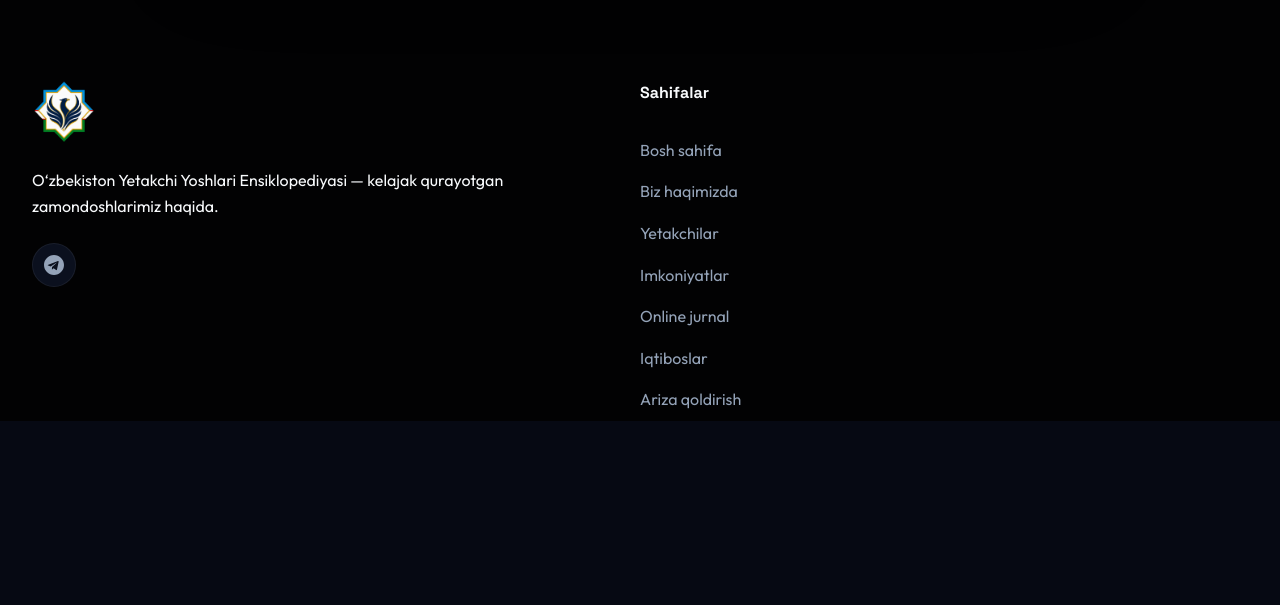
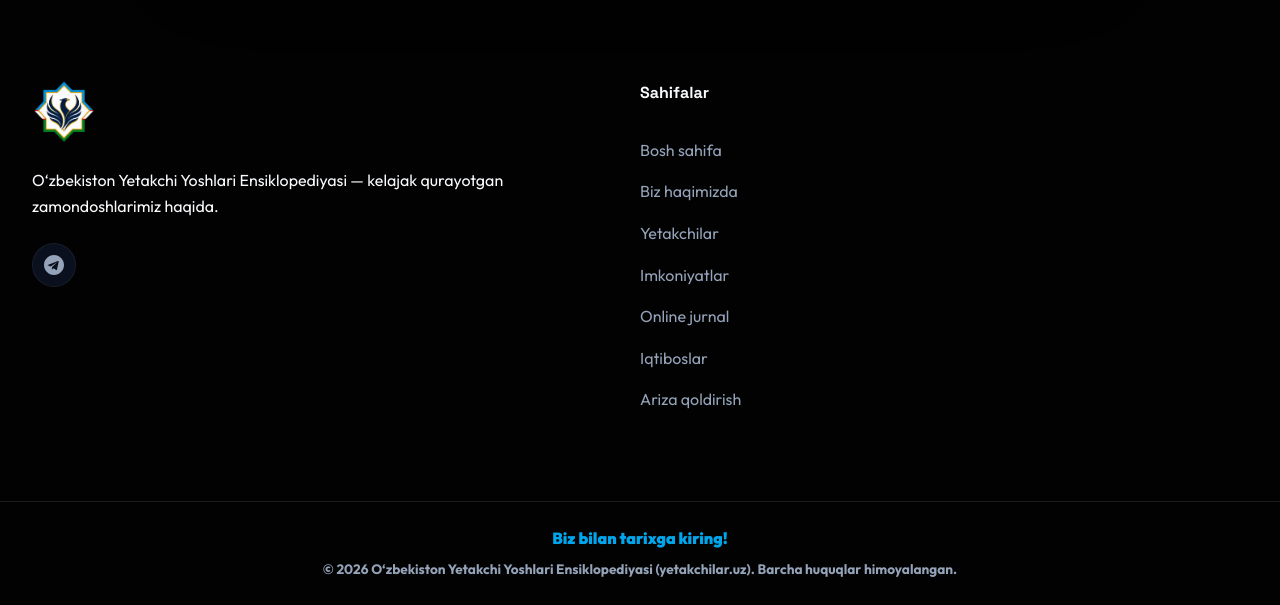
Before and after one commit to miketyson72217/yetakchilar, a Django app: page /imkoniyatlar in a window 1280 px wide. Shown: the part 1113-1718 px from the top of the page. Before the commit the page ends 1534 px from the top, so only its background shows below. Run offline with Django 5.2, Linux system fonts and the light colour scheme; data that the repository does not hold is empty; parts of the project's set-up code (start-up, migrations or seed data) failed here and were passed over.

Commit message:
fix: add footer bottom to imkoniyatlar.html

```diff
--- a/templates/imkoniyatlar.html
+++ b/templates/imkoniyatlar.html
@@ -200,6 +200,12 @@
         </ul>
       </div>
     </div>
+    <div class="footer-bottom" id="footer-bottom" style="text-align:center; padding:24px 0; border-top:1px solid rgba(255,255,255,0.1);">
+      <div class="container">
+        <p style="font-size:1rem; font-weight:800; color:#00A6EB; margin-bottom:8px;">Biz bilan tarixga kiring!</p>
+        <p style="font-size:0.85rem; color:#94a3b8; font-weight:700;">© 2026 O‘zbekiston Yetakchi Yoshlari Ensiklopediyasi (yetakchilar.uz). Barcha huquqlar himoyalangan.</p>
+      </div>
+    </div>
   </footer>
   <script src="/static/script.js"></script>
 </body>
```
